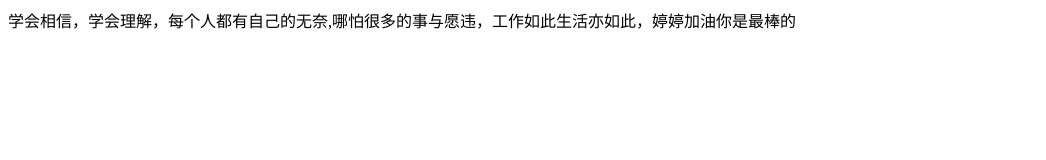
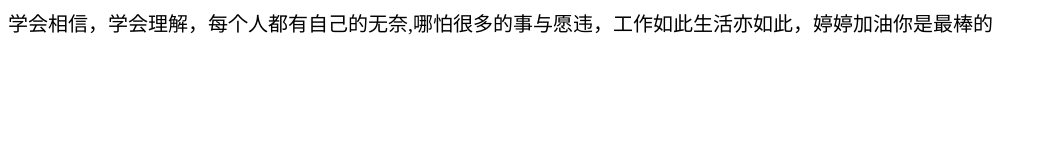
Before and after one commit to jsbrml/jsbrml.github.io, a plain HTML site: page index.html in a window 1280 px wide. Shown: the whole page, without its empty margins (0-1046 px from the left). Drawn offline with Linux system fonts and the light colour scheme.

Commit message:
Update index.html

```diff
--- a/index.html
+++ b/index.html
@@ -1,5 +1,5 @@
 <html>
   <meta http-equiv="Content-Type" content="text/html;charset=utf-8"/>
   <title></title>
-  <body>学会相信，学会理解，每个人都有自己的无奈,哪怕很多的事与愿违，工作如此生活亦如此，婷婷加油你是最棒的</body>
+  <body  style="font-size:20">学会相信，学会理解，每个人都有自己的无奈,哪怕很多的事与愿违，工作如此生活亦如此，婷婷加油你是最棒的</body>
 </html>
```
